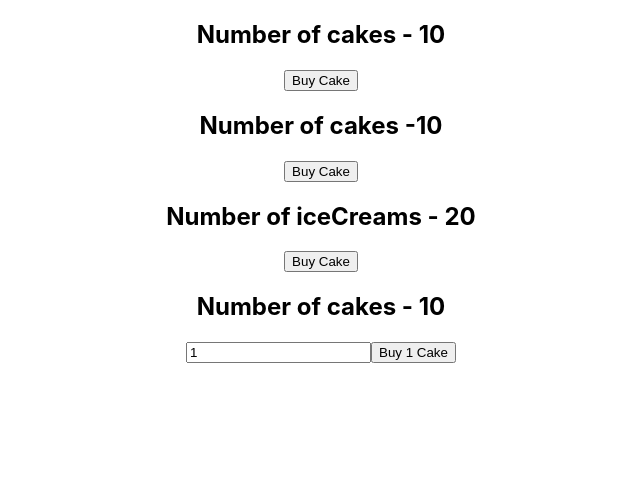
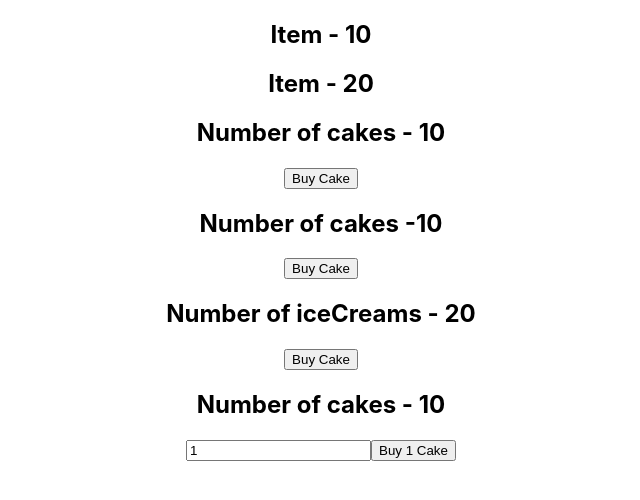
Before and after one commit to rajat-ds/learningReact, a React (Create React App) app in the folder react-Redux/learning-redux/: page / in a window 1280 px wide. Shown: the top 500 px of the page, without its empty margins (319-959 px from the left). Built offline with nearby package versions, Linux system fonts and the light colour scheme.

Commit message:
second argument in mapStateToProps

```diff
--- a/react-Redux/learning-redux/src/App.js
+++ b/react-Redux/learning-redux/src/App.js
@@ -4,11 +4,14 @@ import NewCakeContainer from "./components/NewCakeContainer";
 import CakeContainer from "./components/CakeContainer";
 import HooksCakeContainer from "./components/HooksCakeContainer";
 import IceCreamContainer from "./components/IceCreamContainer";
+import ItemContainer from "./components/ItemContainer";
 import store from "./redux/store";
 function App() {
   return (
     <Provider store={store}>
       <div className="App">
+        <ItemContainer cake />
+        <ItemContainer/>
         <CakeContainer />
         <HooksCakeContainer/>
         <IceCreamContainer/>
--- /dev/null
+++ b/react-Redux/learning-redux/src/components/ItemContainer.js
@@ -0,0 +1,23 @@
+import React from 'react';
+import { connect } from 'react-redux';
+
+const ItemContainer = (props) => {
+    return (
+        <div>
+            <h2> Item - {props.item} </h2>
+
+        </div>
+    );
+};
+
+const mapStateToProps =(state,ownProps)=>{
+   const itemState = ownProps.cake ? state.cake.numOfCakes : state.iceCream.numOfIceCream
+   return  {
+      item:itemState
+   }
+
+
+}
+
+
+export default  connect(mapStateToProps)(ItemContainer);
```
